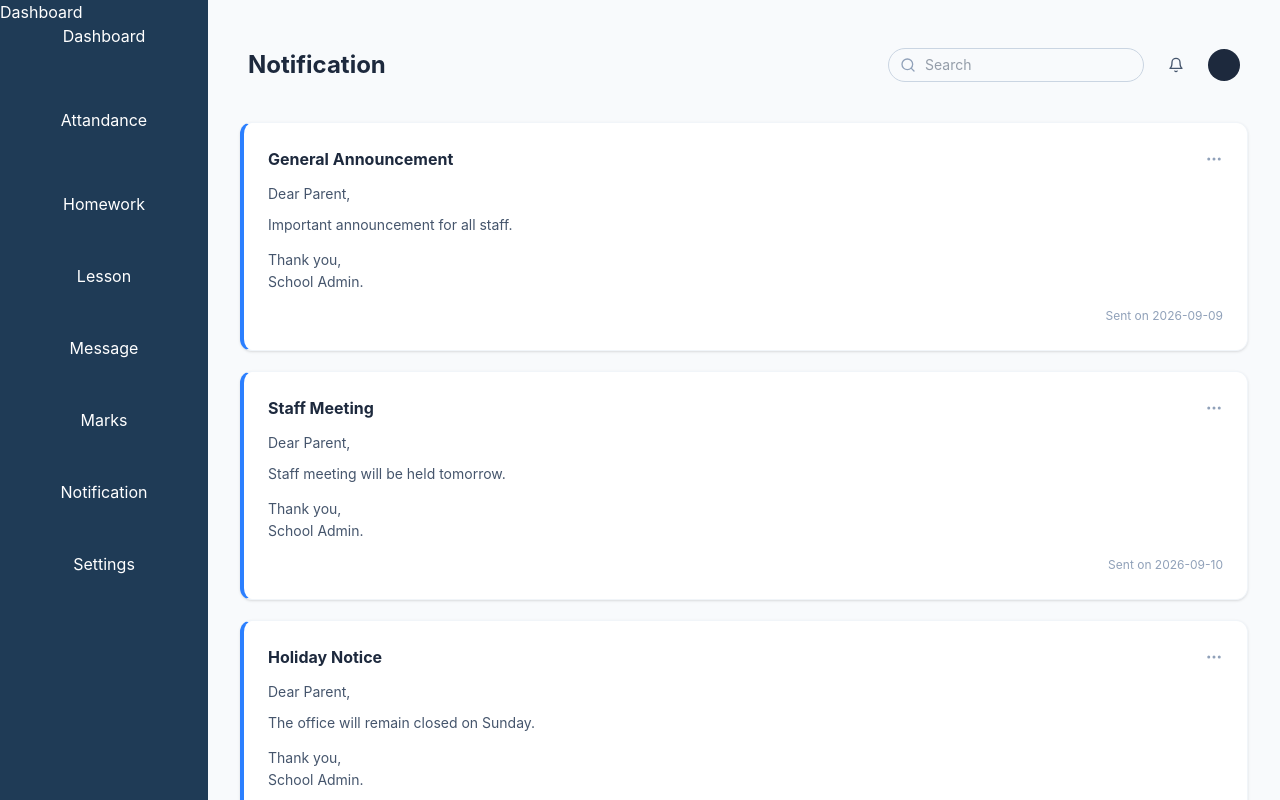
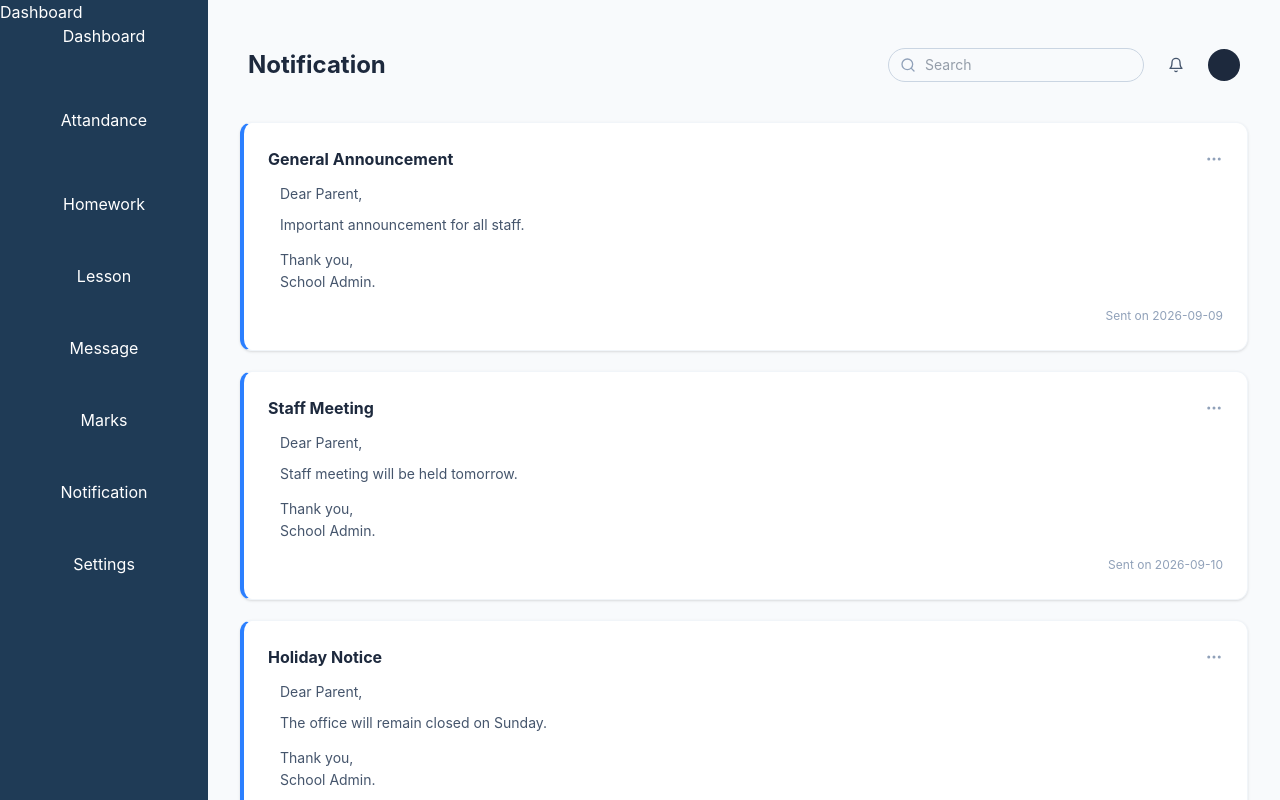
Before and after one commit to programmerdipesh-netizen/Diary_Learning, a React (Vite) app: page /notification in a window 1280 px wide. Built offline with nearby package versions, Linux system fonts and the light colour scheme.

Commit message:
Update notification page

```diff
--- a/src/Data/index.js
+++ /dev/null
@@ -1 +0,0 @@
-export { default as NotificationData } from "./Notification";
--- a/src/Data/Notification.js
+++ b/src/constants/Notification.js
@@ -1,4 +1,4 @@
-const notifications = [
+export const notifications = [
   {
     title: "General Announcement",
     message: "Important announcement for all staff.",
@@ -21,4 +21,4 @@ const notifications = [
   }
 ];
 
-export default notifications;
+export const pageTitle= "Notification";
--- /dev/null
+++ b/src/constants/index.js
@@ -0,0 +1,2 @@
+
+export * from "./Notification";
--- a/src/pages/Attendance.jsx
+++ b/src/pages/Attendance.jsx
@@ -4,4 +4,5 @@ const Attendance = () => {
   return <div>Attendance</div>;
 };
 
+
 export default Attendance;
--- a/src/pages/Notification.jsx
+++ b/src/pages/Notification.jsx
@@ -1,11 +1,12 @@
 import React from "react";
-import { NotificationData } from "../Data";
+import {notifications} from "../constants"
+import {pageTitle} from "../constants"
 import {Header} from "../components";
 import { FiMoreHorizontal} from "../components";
 
 
 const Notification = () => {
-  const pageTitle= "Notification";
+
   return (
     <div className="min-h-screen bg-slate-50 p-8">
 
@@ -14,7 +15,7 @@ const Notification = () => {
 
 
       <div className="flex flex-col gap-5 max-w-5xl">
-        {NotificationData.map((item, index) => (
+        {notifications.map((item, index) => (
           <div
             key={index}
             className="bg-white rounded-xl p-6 shadow-sm border-l-4 border-l-blue-500 border border-slate-100 relative transition-all hover:shadow-md"
@@ -34,7 +35,7 @@ const Notification = () => {
             </div>
 
 
-            <div className="text-sm text-slate-600 space-y-2 leading-relaxed">
+            <div className="text-sm text-slate-600 space-y-2 leading-relaxed ml-3">
               <p>Dear Parent,</p>
               <p>{item.message}</p>
               <p className="pt-1">
```
